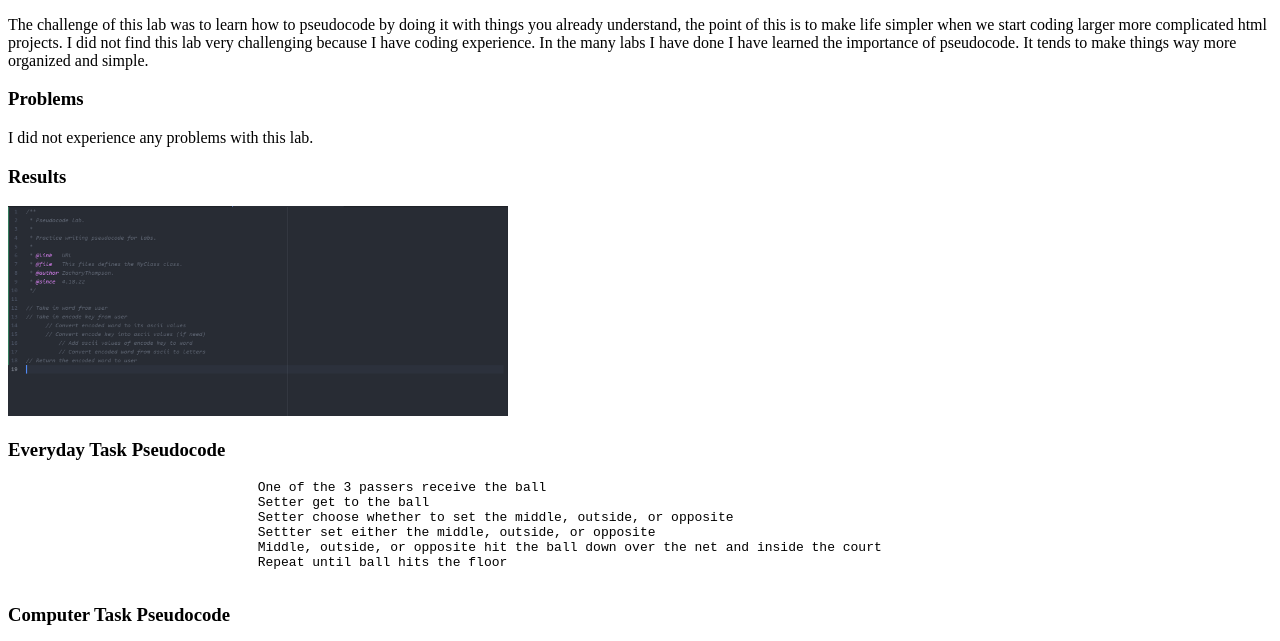
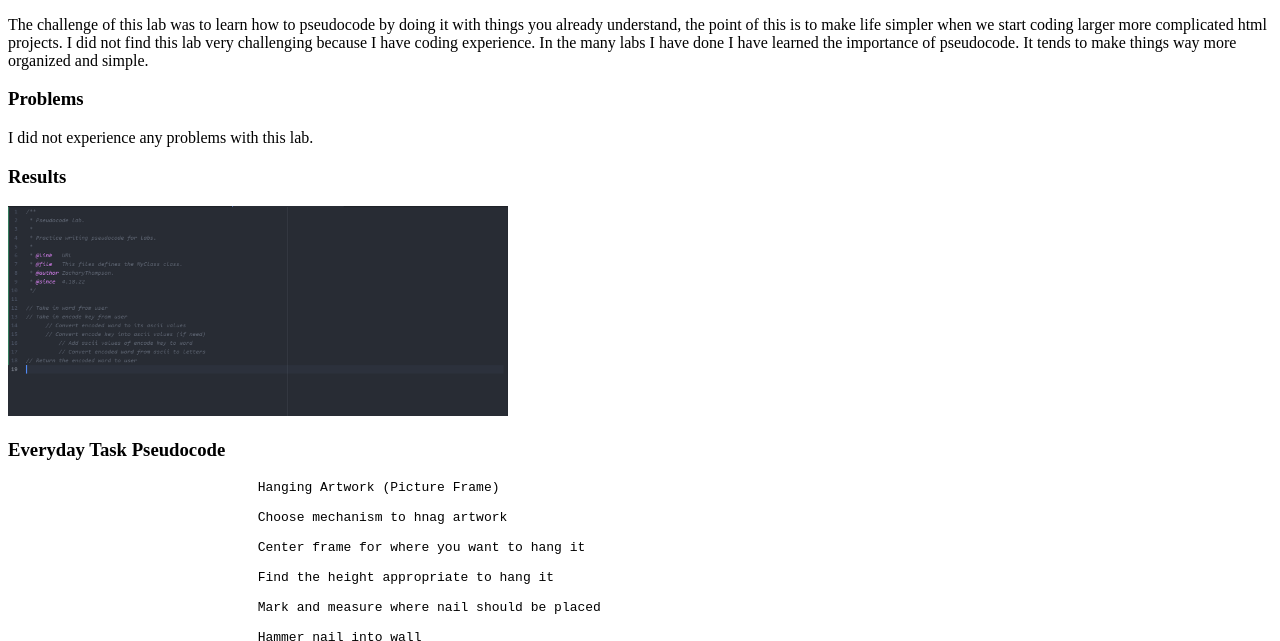
Before and after one commit to Zachtg27/art101, a plain HTML site: page lab4/index.html in a window 1280 px wide. Shown: the part 105-746 px from the top of the page. Drawn offline with Linux system fonts and the light colour scheme.

Commit message:
Update index.html

```diff
--- a/lab4/index.html
+++ b/lab4/index.html
@@ -21,12 +21,22 @@
 				<img id="js_img" src="img/js_image.png"/>
 			<h3>Everyday Task Pseudocode</h3>
 			<pre>
-				One of the 3 passers receive the ball
-				Setter get to the ball
-				Setter choose whether to set the middle, outside, or opposite
-				Settter set either the middle, outside, or opposite
-				Middle, outside, or opposite hit the ball down over the net and inside the court
-				Repeat until ball hits the floor
+				Hanging Artwork (Picture Frame)
+
+				Choose mechanism to hnag artwork
+
+				Center frame for where you want to hang it
+
+				Find the height appropriate to hang it
+
+				Mark and measure where nail should be placed
+
+				Hammer nail into wall
+
+				Hang your artwork
+
+				Level your artwork frame
+
 			</pre>
 			<h3>Computer Task Pseudocode</h3>
 			<pre>
```
